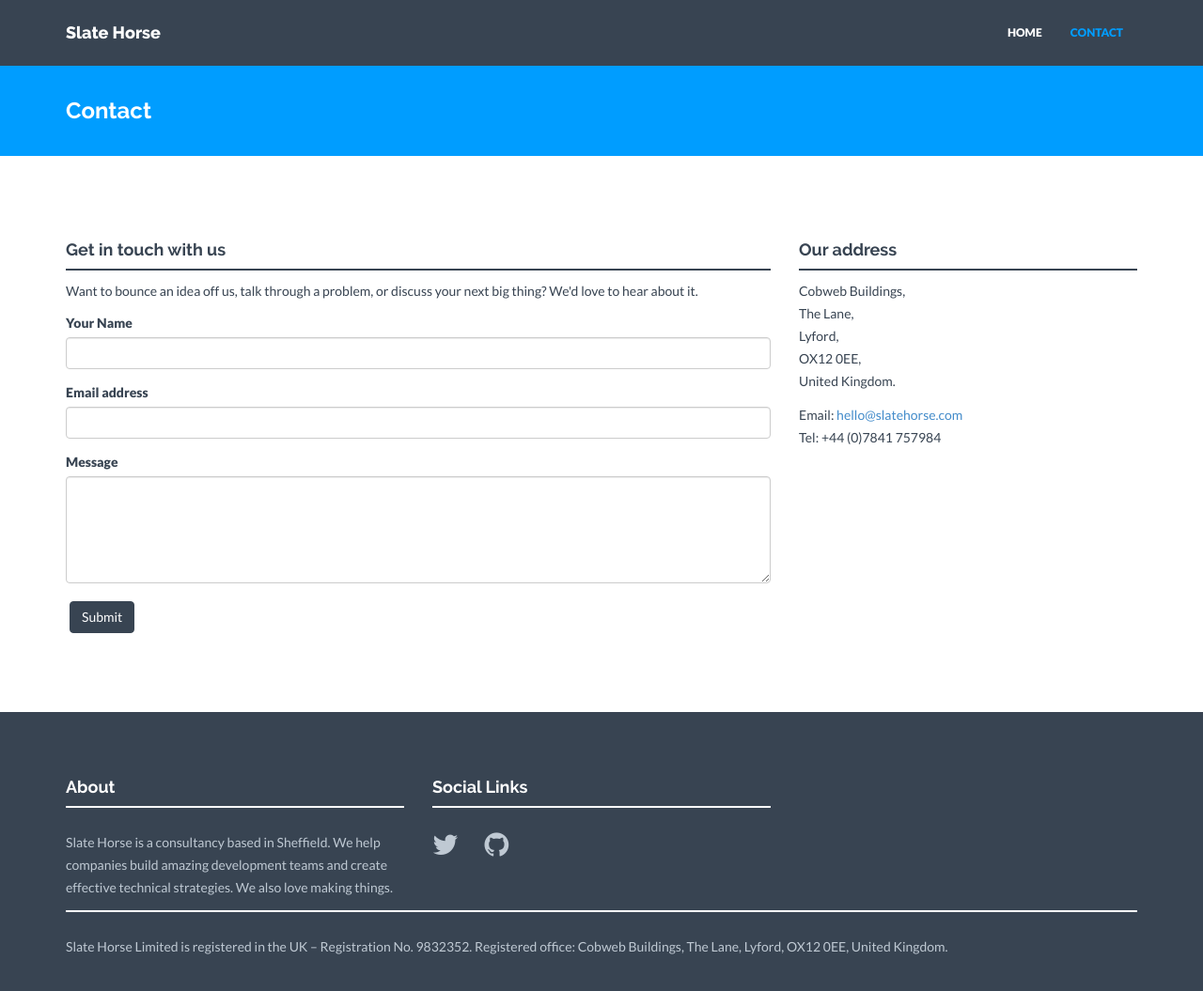
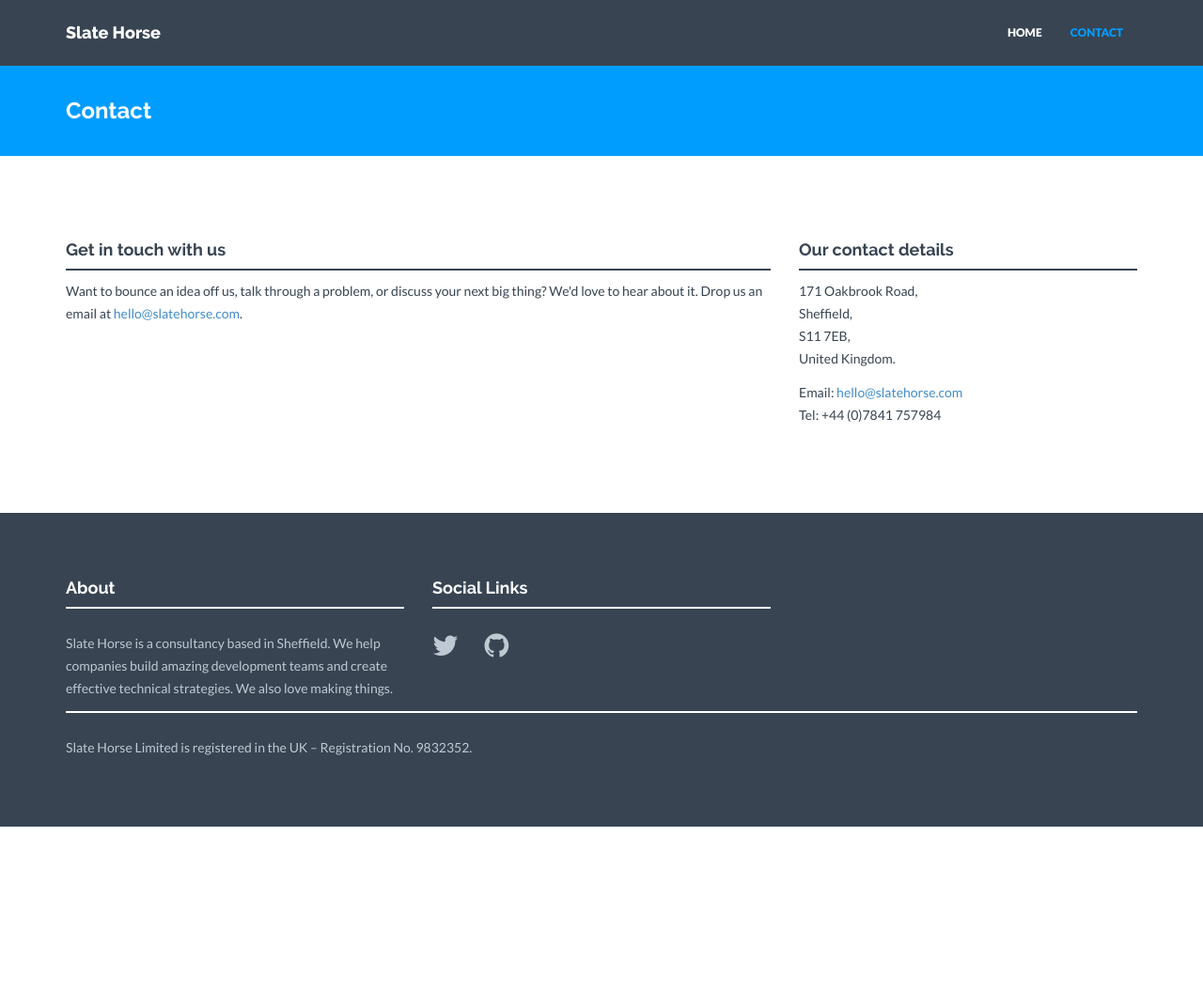
Before and after one commit to slatehorse/slatehorse.github.io, a Jekyll site: the page built from contact.html, in a window 1280 px wide and 1092 px high. Shown: the top 1055 px of the window at 94% size. Built offline with Jekyll 4.4.1, drawn with Linux system fonts in a browser that asks for light colours; nearby versions of some CDN libraries.

Commit message:
remove contact form from website. It just received bot spam

```diff
--- a/_config.yml
+++ b/_config.yml
@@ -40,10 +40,9 @@ vat_number: 224636025
 # Postal address (add as many lines as necessary). Shown in footer and on Contact page.
 address:
   - lines:
-    - Cobweb Buildings,
-    - The Lane,
-    - Lyford,
-    - OX12 0EE,
+    - 171 Oakbrook Road,
+    - Sheffield,
+    - S11 7EB,
     - United Kingdom.
 email: hello@slatehorse.com
 tel: +44 (0)7841 757984
--- a/_includes/footer.html
+++ b/_includes/footer.html
@@ -23,10 +23,7 @@
             <div class="col-xs-12">
               <div class="hline-w"></div>
               <p>
-                {{site.company_name}} is registered in the UK – Registration No. {{site.company_number}}. Registered office:
-                {% for line in site.address.first.lines %}
-                  {{ line }}
-                {% endfor %}
+                {{site.company_name}} is registered in the UK – Registration No. {{site.company_number}}.
               </p>
             </div>
         </div>
--- a/contact.html
+++ b/contact.html
@@ -9,28 +9,11 @@ permalink: /contact/
         <div class="col-lg-8">
             <h4>Get in touch with us</h4>
             <div class="hline"></div>
-            <p>Want to bounce an idea off us, talk through a problem, or discuss your next big thing? We'd love to hear about it.</p>
-                <p></p>
-                <form action="https://getsimpleform.com/messages?form_api_token=3db9712cb80514c658fa849d470fd9c3" method="post">
-                  <input type='hidden' name='redirect_to' value='https://slatehorse.com/contact-thank-you.html' />
-                  <div class="form-group">
-                    <label for="name">Your Name</label>
-                    <input type="text" class="form-control" id="name" name="name">
-                  </div>
-                  <div class="form-group">
-                    <label for="email">Email address</label>
-                    <input type="email" class="form-control" id="email" name="email">
-                  </div>
-                  <div class="form-group">
-                    <label for="message">Message</label>
-                    <textarea class="form-control" id="message" name="message" rows="5"></textarea>
-                  </div>
-                  <button type="submit" class="btn btn-theme">Submit</button>
-                </form>
+            <p>Want to bounce an idea off us, talk through a problem, or discuss your next big thing? We'd love to hear about it. Drop us an email at <a href="mailto:{{ site.email }}">{{ site.email }}</a>.</p>
         </div>
 
         <div class="col-lg-4">
-            <h4>Our address</h4>
+            <h4>Our contact details</h4>
             <div class="hline"></div>
                 <p>
                     {% for line in site.address.first.lines %}
```
